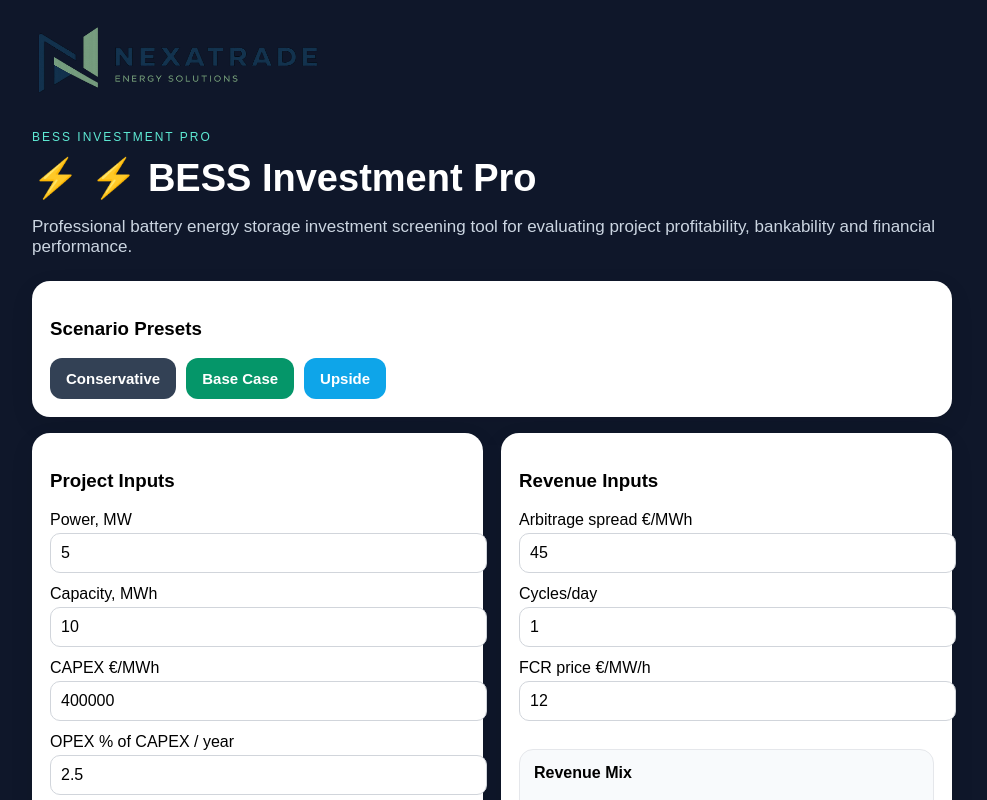
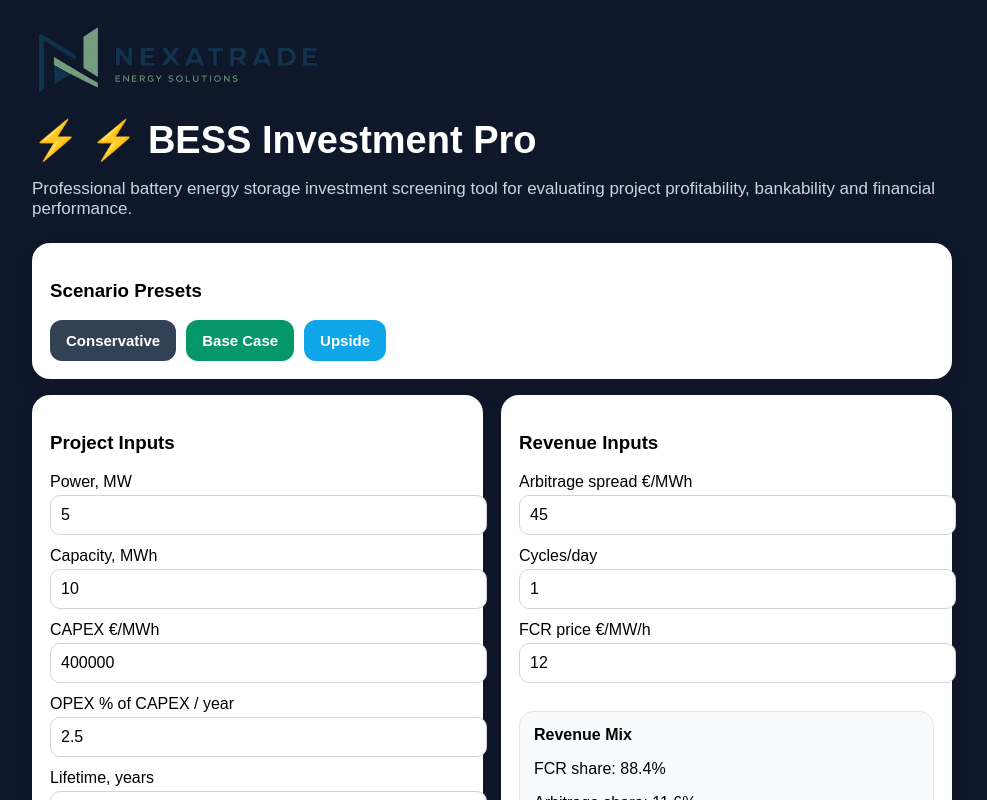
Before and after one commit to Jocke75-hub/nordic-bess-pro, a Next.js app: page / in a window 1280 px wide. Shown: the top 800 px of the page, without its empty margins (148-1135 px from the left). Built offline with nearby package versions, Linux system fonts and the light colour scheme.

Commit message:
Update page.js

```diff
--- a/app/page.js
+++ b/app/page.js
@@ -440,7 +440,6 @@ doc.text(
     marginBottom: "18px"
   }}
 />
-          <p style={{ color: "#5eead4", letterSpacing: "2px", fontSize: "12px" }}>BESS INVESTMENT PRO</p>
           <h1 style={{ fontSize: "38px", margin: "0 0 8px" }}>⚡ ⚡ BESS Investment Pro</h1>
           <p style={{ color: "#cbd5e1", fontSize: "17px" }}>
             Professional battery energy storage investment screening tool for evaluating project profitability, bankability and financial performance.
```
